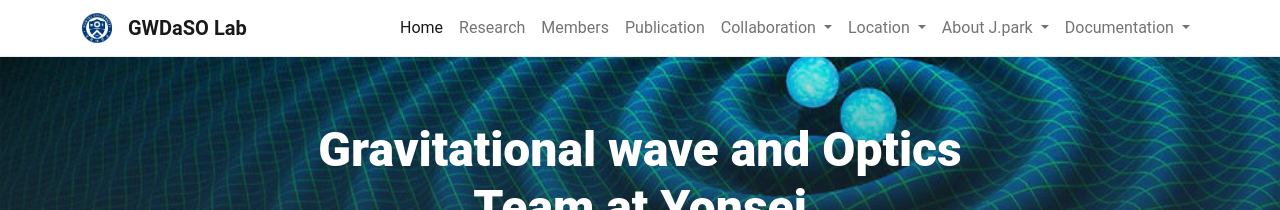
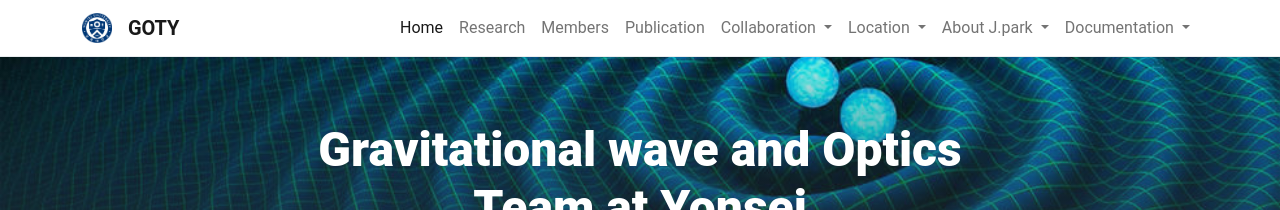
Before and after one commit to jgpark84/testpage, a Jekyll site: the page built from pages/home.md, in a window 1280 px wide. Shown: the top 210 px of the page. Built offline with Jekyll 4.4.1, drawn with Linux system fonts in a browser that asks for light colours.

Commit message:
Update _config.yml

```diff
--- a/_config.yml
+++ b/_config.yml
@@ -1,5 +1,5 @@
 # SITE SETTINGS
-title: GWDaSO Lab                        # Title in top navigation bar (navbar) and <head>
+title: GOTY                        # Title in top navigation bar (navbar) and <head>
 author: June Gyu Park                    # Used for copyright statement in footer
 baseurl: "/testpage"                   # Only required if your site is in a directory e.g. https://username.github.io/sitename
                                         # which has url: "https://username.github.io" (no slash) and baseurl: "/sitename" (leading slash)
```
